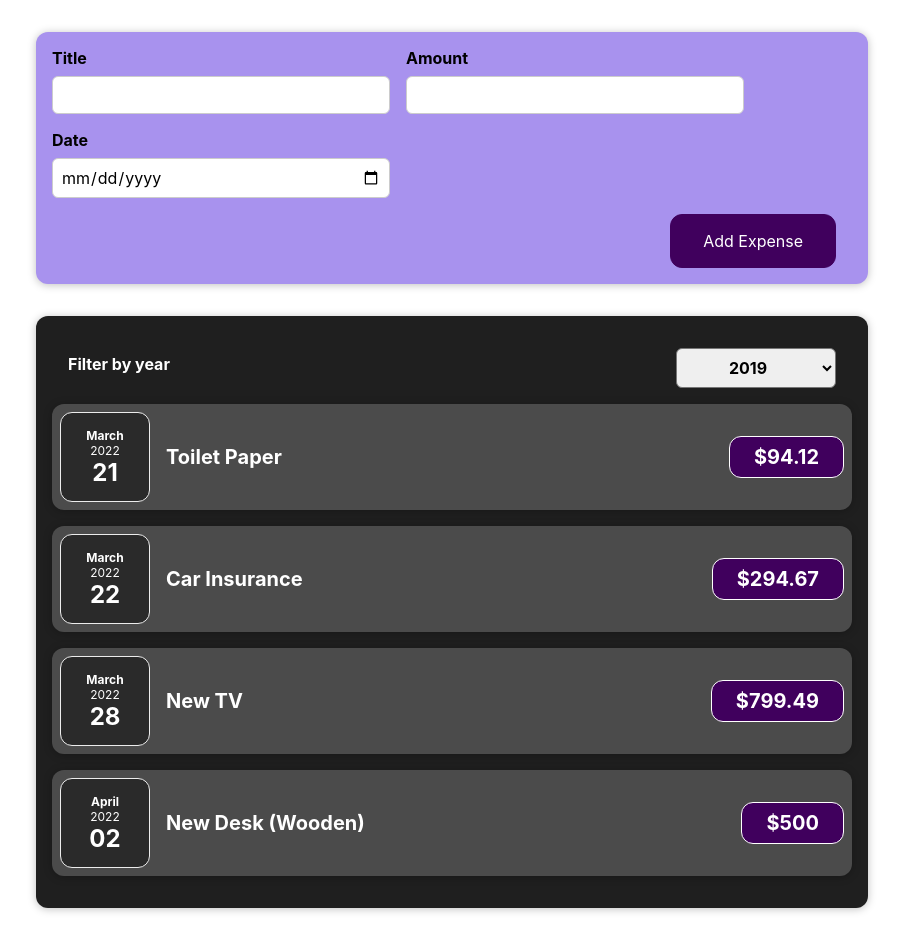
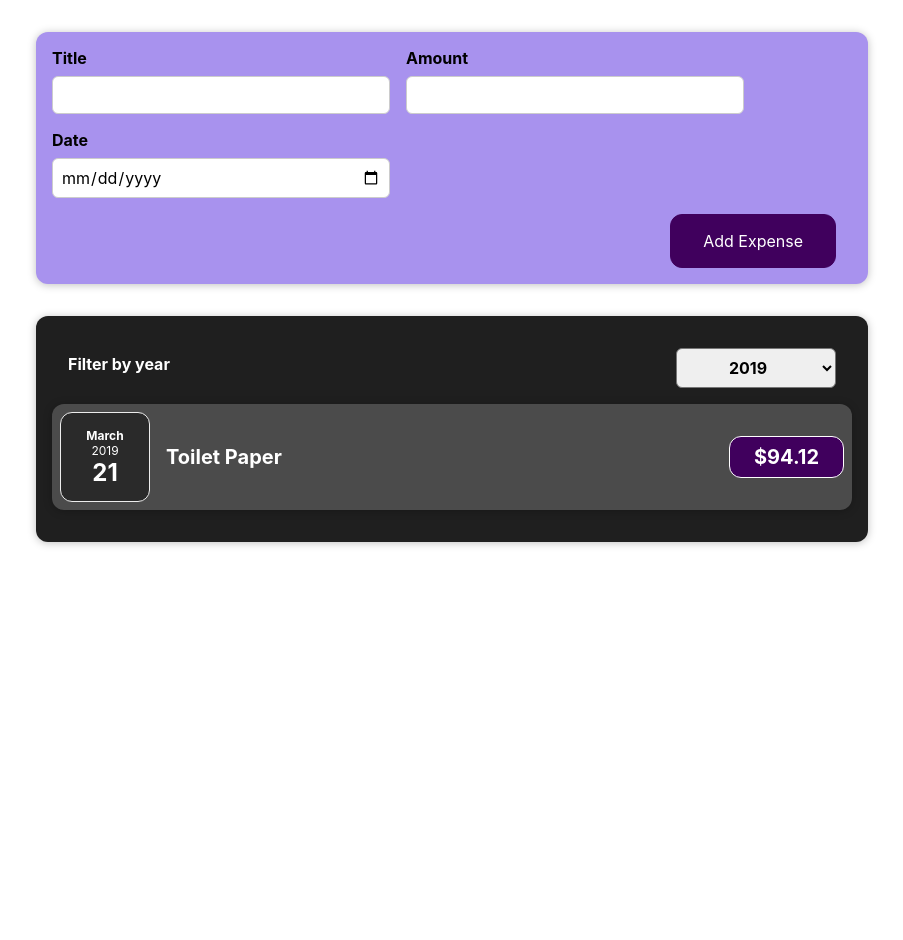
Before and after one commit to Klitos85/react-complete-guide, a React (Create React App) app: page / in a window 1280 px wide. Shown: the whole page, without its empty margins (188-1091 px from the left). After the commit the page ends 800 px from the top, so only its background shows below. Built offline with nearby package versions, Linux system fonts and the light colour scheme.

Commit message:
feat: add filter functionallity

```diff
--- a/src/App.js
+++ b/src/App.js
@@ -8,13 +8,13 @@ const DUMMY_EXPENSES = [
     id: 'e1',
     title: 'Toilet Paper',
     amount: 94.12,
-    date: new Date(2022, 2, 21),
+    date: new Date(2019, 2, 21),
   },
   {
     id: 'e2',
     title: 'Car Insurance',
     amount: 294.67,
-    date: new Date(2022, 2, 22),
+    date: new Date(2020, 2, 22),
   },
   { id: 'e3', title: 'New TV', amount: 799.49, date: new Date(2022, 2, 28) },
   {
--- a/src/components/Expenses/Expenses.js
+++ b/src/components/Expenses/Expenses.js
@@ -11,6 +11,10 @@ const Expenses = (props) => {
     setFilteredYear(selectedYear)
   }
 
+  const filteredExpenses = props.items.filter((expense) => {
+    return expense.date.getFullYear().toString() === filteredYear
+  })
+
   return (
     <div>
       <Card className='expenses'>
@@ -18,7 +22,7 @@ const Expenses = (props) => {
           selected={filteredYear}
           onChangeFilter={filterChangeHandler}
         />
-        {props.items.map((expense) => (
+        {filteredExpenses.map((expense) => (
           <ExpenseItem
             key={expense.id}
             title={expense.title}
```
